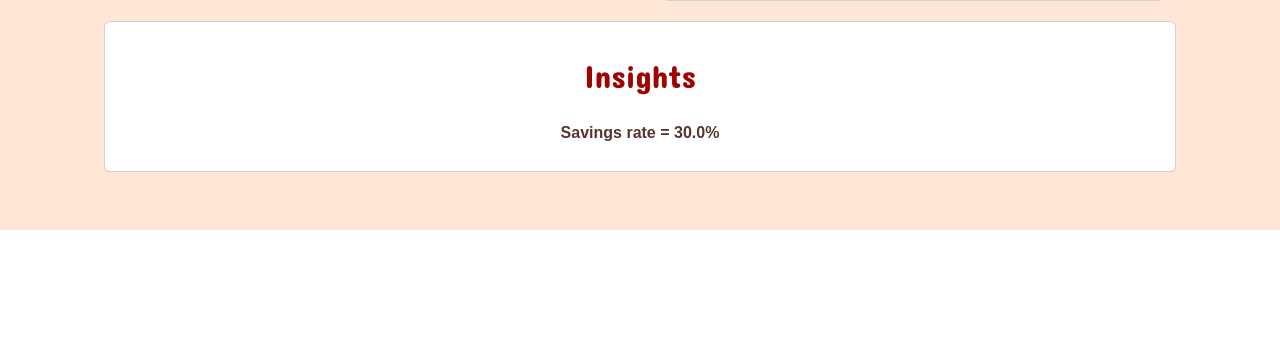
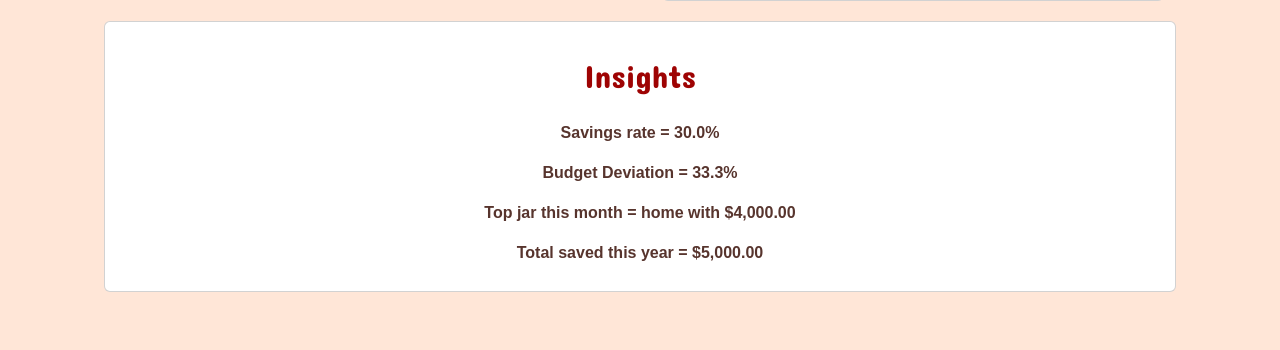
Before and after one commit to daisof06-git/Final-project-CS50, a Flask app: page /stats in a window 1280 px wide. Shown: the part 1184-1534 px from the top of the page. Before the commit the page ends 1414 px from the top, so only its background shows below. Run offline with Flask 3, Linux system fonts and the light colour scheme; a user stored in the database is signed in; data comes from the database, SQL or seed files in the repository; both versions use the stored data as it was after the commit; some libraries are stand-ins or nearby versions; some web fonts are replaced.

Commit message:
insights

```diff
--- a/app.py
+++ b/app.py
@@ -4,7 +4,7 @@ from cs50 import SQL
 from flask import Flask, flash, redirect, render_template, request, session, jsonify
 from flask_session import Session
 from werkzeug.security import check_password_hash, generate_password_hash
-from helpers import login_required, usd, get_month_summary, get_budget_summary, get_savings_rate
+from helpers import login_required, usd, get_month_summary, get_budget_summary, get_savings_rate, get_budget_deviation, get_top_jar, get_total_saved
 from datetime import date
 
 
@@ -622,8 +622,24 @@ def stats():
     #savings rate
     savings_rate = get_savings_rate(id)
 
+    #budget deviation
+    deviation = get_budget_deviation(actual, budget)
+
+    #top jar
+    top_jar = get_top_jar(id)
+
+    #total saved this year
+    total_saved = get_total_saved(id)
+
     if request.method == "GET":
-        return render_template("stats.html", username = username, actual=actual, budget = budget, savings_rate = savings_rate)
+        return render_template(
+            "stats.html",
+            username = username,
+            actual=actual, budget = budget,
+            savings_rate = savings_rate,
+            deviation=deviation,
+            top_jar = top_jar,
+            total_saved = total_saved)
 
 
 @app.route("/api/jar_distribution", methods = ["GET", "POST"])
--- a/helpers.py
+++ b/helpers.py
@@ -16,9 +16,11 @@ def login_required(f):
 
     return decorated_function
 
+
 def usd(value):
     #Format value as usd
     return f"${value:,.2f}"
+
 
 def get_month_summary(user_id, year_month = None):
     if year_month == None:
@@ -46,6 +48,7 @@ def get_month_summary(user_id, year_month = None):
         "balance": balance,
     }
 
+
 def get_budget_summary(user_id):
     row = db.execute("""
         SELECT
@@ -69,6 +72,7 @@ def get_budget_summary(user_id):
         "balance": balance,
         }
 
+
 def get_savings_rate(user_id):
     summary = get_month_summary(user_id)
     income = summary["income"]
@@ -79,3 +83,42 @@ def get_savings_rate(user_id):
 
     else:
         return None
+
+
+def get_budget_deviation(actual, budget):
+    if budget["jars"] == 0:
+        return None
+
+    else:
+        deviation = ((actual["jars"] - budget["jars"])/budget["jars"])*100
+        return round(deviation,1)
+
+
+def get_top_jar(user_id):
+    year_month = date.today().strftime('%Y-%m')
+    rows = db.execute("""
+    SELECT jars.jar_name AS jar_name, SUM(movements.amount) AS total
+    FROM jars
+    JOIN movements
+    ON jars.id = movements.jar_id
+    WHERE movements.user_id = ? AND movements.type = 'jar' AND strftime('%Y-%m', movements.date) = ?
+    ORDER BY total DESC
+    LIMIT 1
+    """, user_id, year_month)
+
+    if not rows:
+        return None
+
+    return{"jar_name": rows[0]["jar_name"], "amount": float(rows[0]["total"])}
+
+
+def get_total_saved(user_id):
+    year = date.today().strftime('%Y')
+
+    total_saved = db.execute("""
+    SELECT SUM(amount) AS total
+    FROM movements
+    WHERE user_id = ? AND type = 'savings' AND strftime('%Y', date) = ?
+    """, user_id, year)[0]["total"]
+
+    return float(total_saved or 0)
--- a/templates/stats.html
+++ b/templates/stats.html
@@ -62,6 +62,21 @@
             {% else %}
                 <p>Savings rate = No income logged in yet this month</p>
             {% endif %}
+
+            {% if deviation is not none %}
+                <p>Budget Deviation = {{deviation}}%</p>
+            {% else %}
+                <p>Budget Deviation = No jar budget set yet </p>
+            {% endif %}
+
+            {% if top_jar is not none %}
+                <p>Top jar this month = {{top_jar.jar_name}} with {{top_jar.amount | usd}}</p>
+            {% else %}
+                <p>Top jar = Nojar movements yet this month </p>
+            {% endif %}
+
+            <p>Total saved this year = {{total_saved | usd}}</p>
+
         </div>
     </div>
 
```
Also changed, not shown: budget.db, 2 other files.
